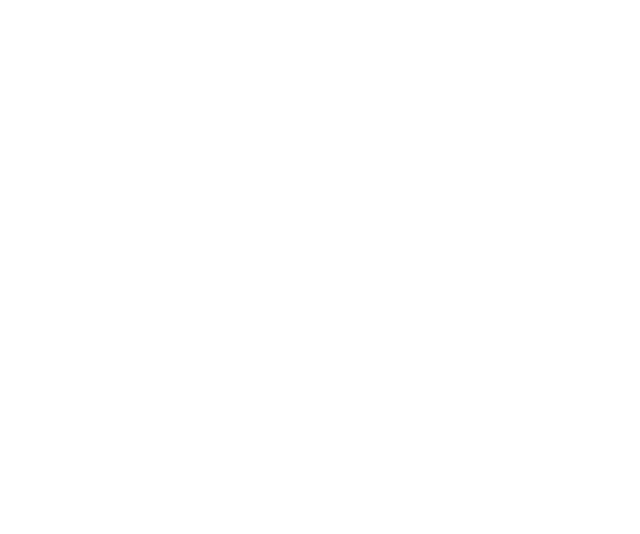
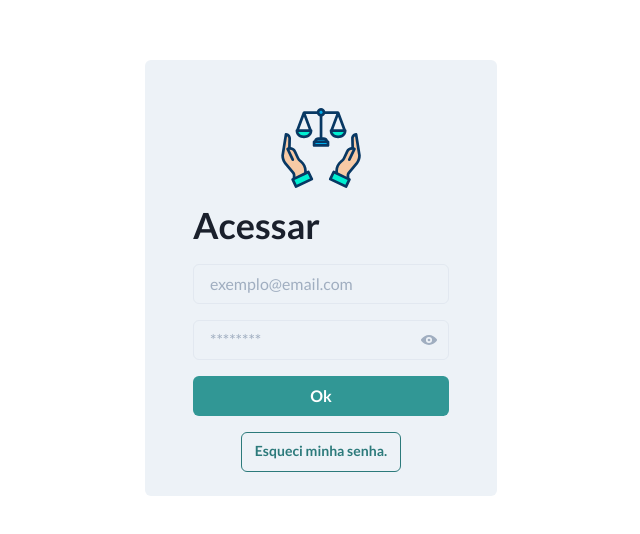
Before and after one commit to Programando-uma-solucao/frontend-web, a React (Create React App) app: page /login in a window 1280 px wide. Shown: the part 122-656 px from the top of the page, without its empty margins (319-959 px from the left). Built offline with nearby package versions, Linux system fonts and the light colour scheme; no server answers.

Commit message:
created login page

```diff
--- a/src/App.tsx
+++ b/src/App.tsx
@@ -3,6 +3,7 @@ import { BrowserRouter } from 'react-router-dom';
 import { ChakraProvider } from '@chakra-ui/react';
 
 import theme from './styles/theme';
+import Toast from './components/Toast';
 import AppProvider from './hooks';
 import Routes from './routes';
 
@@ -15,6 +16,7 @@ const App: React.FC = () => (
         </BrowserRouter>
       </ChakraProvider>
     </AppProvider>
+    <Toast />
   </>
 );
 
--- /dev/null
+++ b/src/pages/Login.tsx
@@ -0,0 +1,150 @@
+import React, { useState } from 'react';
+import { Button, Flex, Heading, Image, Spinner } from '@chakra-ui/react';
+import {
+  CheckIcon,
+  ViewIcon,
+  ViewOffIcon,
+  WarningIcon,
+} from '@chakra-ui/icons';
+import { useForm, SubmitHandler } from 'react-hook-form';
+import { useHistory } from 'react-router-dom';
+import { toast } from 'react-toastify';
+
+import Input from '../components/Input';
+import { useAuth } from '../hooks/auth';
+import Logo from '../assets/icon.svg';
+
+type Inputs = {
+  email: string;
+  password: string;
+};
+
+const Login = () => {
+  const {
+    register,
+    handleSubmit,
+    formState: { errors },
+  } = useForm<Inputs>();
+
+  const [loading, setLoading] = useState(false);
+  const [passwordVisible, setPasswordVisible] = useState(false);
+
+  const { login } = useAuth();
+  const history = useHistory();
+
+  const onSubmit: SubmitHandler<Inputs> = async data => {
+    setLoading(true);
+
+    try {
+      await login({
+        email: data.email,
+        password: data.password,
+      });
+
+      setLoading(false);
+      toast(
+        <Flex alignItems="center" justifyContent="space-around">
+          {' '}
+          <CheckIcon /> Login realizado com sucesso!
+        </Flex>,
+        { type: 'success' },
+      );
+      history.push('/home');
+    } catch (error) {
+      toast(
+        <Flex alignItems="center" justifyContent="space-around">
+          {' '}
+          <WarningIcon /> Ocorreu um erro ao realizar seu login!
+        </Flex>,
+        { type: 'error' },
+      );
+      setLoading(false);
+    }
+  };
+
+  return (
+    <Flex
+      height="100vh"
+      justifyContent="center"
+      alignItems="center"
+      padding="14"
+    >
+      <Flex
+        direction="column"
+        justifyContent="center"
+        alignItems="center"
+        bg="gray.100"
+        minWidth="max"
+        p={12}
+        pb={6}
+        rounded={6}
+      >
+        <Image
+          src={Logo}
+          alt="Logotipo da plataforma, uma  mão oferecendo uma balança"
+          boxSize="80px"
+          objectFit="cover"
+        />
+        <Heading marginY={4} marginRight="auto">
+          Acessar
+        </Heading>
+        <form onSubmit={handleSubmit(onSubmit)}>
+          <Input
+            placeholder="exemplo@email.com"
+            type="email"
+            variant="outline"
+            isInvalid={!!errors.email}
+            errorMessage="O email é obrigatório"
+            {...register('email', { required: true })}
+          />
+
+          <Input
+            placeholder="********"
+            type={passwordVisible ? 'text' : 'password'}
+            rightElement={passwordVisible ? ViewOffIcon : ViewIcon}
+            rightElementClick={() => setPasswordVisible(state => !state)}
+            variant="outline"
+            isInvalid={!!errors.password}
+            errorMessage="A senha é obrigatória"
+            {...register('password', { required: true })}
+          />
+
+          {loading ? (
+            <Flex marginY="3">
+              <Spinner
+                color="teal"
+                size="lg"
+                marginLeft="auto"
+                marginRight="auto"
+              />
+            </Flex>
+          ) : (
+            <Button
+              colorScheme="teal"
+              padding={2}
+              width="2xs"
+              fontSize="md"
+              type="submit"
+              mb={4}
+            >
+              Ok
+            </Button>
+          )}
+        </form>
+
+        <Button
+          onClick={() => history.push('/forget-password')}
+          colorScheme="teal"
+          padding={2}
+          width="40"
+          fontSize="sm"
+          variant="outline"
+        >
+          Esqueci minha senha.
+        </Button>
+      </Flex>
+    </Flex>
+  );
+};
+
+export default Login;
--- a/src/routes/index.tsx
+++ b/src/routes/index.tsx
@@ -4,10 +4,12 @@ import { Switch } from 'react-router-dom';
 import Route from './Route';
 
 import Home from '../pages/Home';
+import Login from '../pages/Login';
 
 const Routes = () => (
   <Switch>
     <Route path="/" exact component={Home} />
+    <Route path="/login" exact component={Login} />
   </Switch>
 );
 
```
